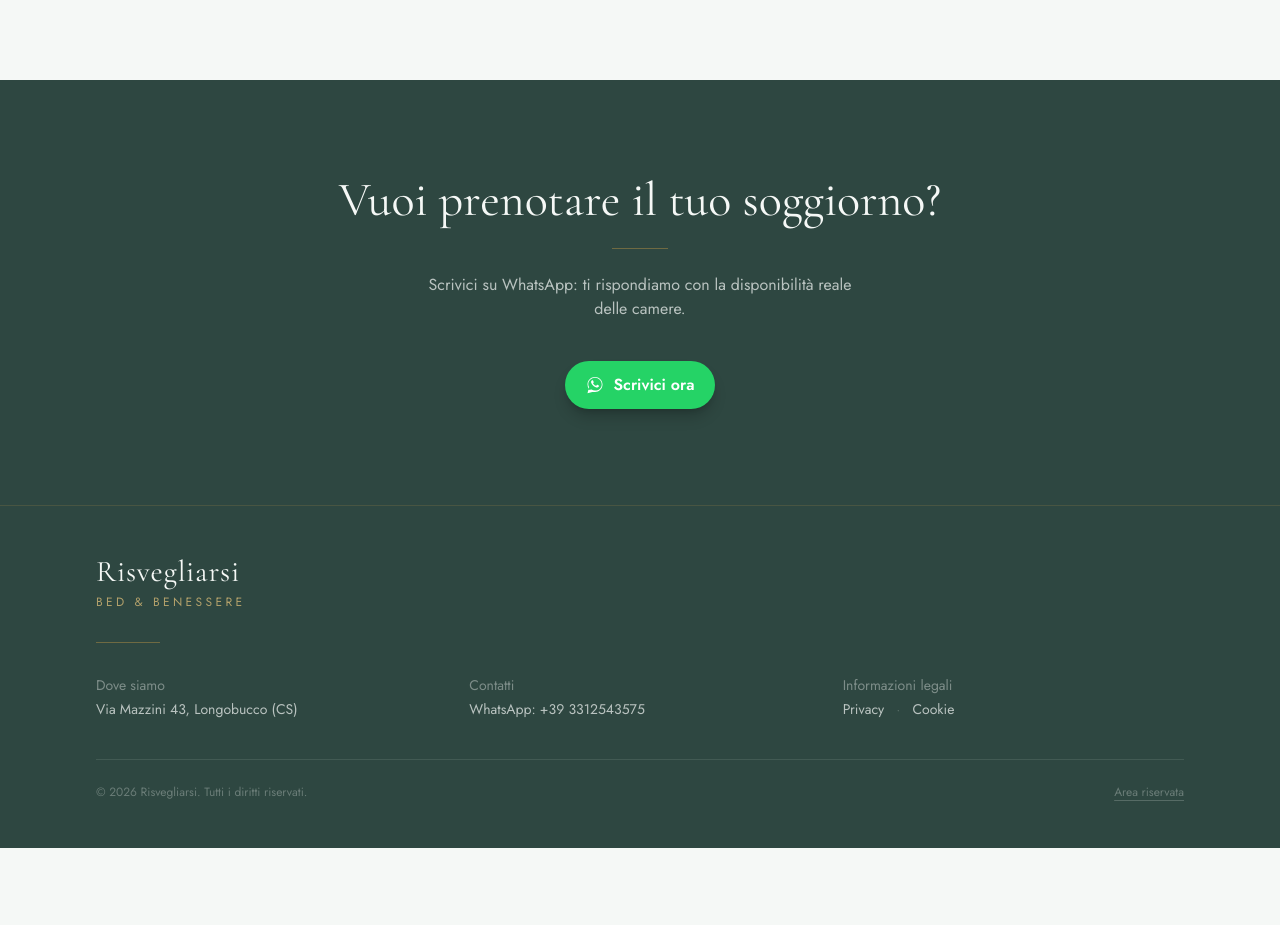
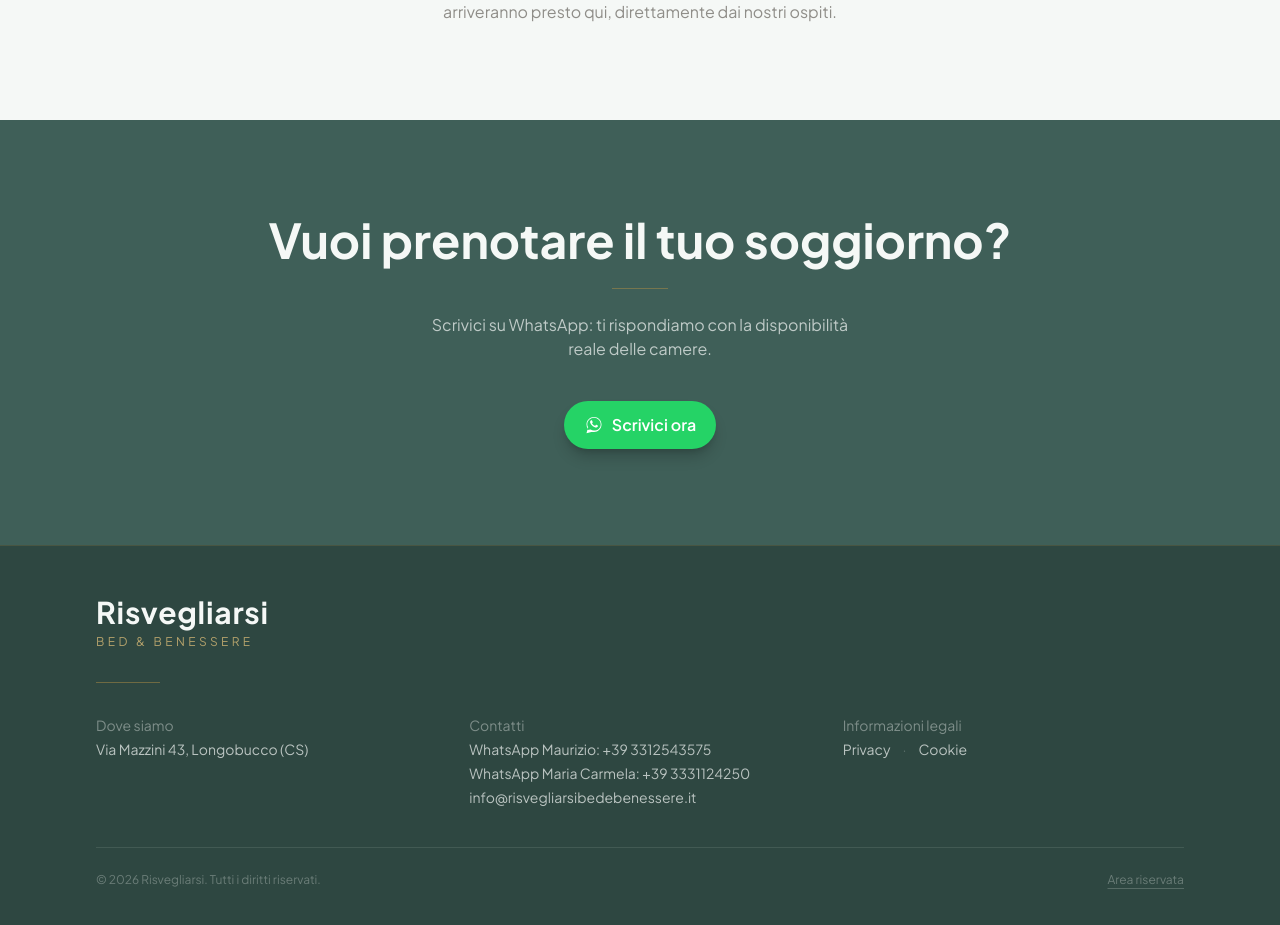
Before and after one commit to rossanorooms-prog/risvegliarsi, a Next.js app: page / in a window 1280 px wide. Shown: the part 3112-4037 px from the top of the page. Before the commit the page ends 3960 px from the top, so only its background shows below. Built offline with nearby package versions, Linux system fonts and the light colour scheme.

Commit message:
Footer con WhatsApp cliccabile di entrambi i titolari ed email; colore CTA differenziato dal footer (verde petrolio medio invece di scuro); font di tutto il sito cambiato in Plus Jakarta Sans (alternativa open-source al Cereal di Airbnb), pesi piu' marcati per i titoli

```diff
--- a/app/globals.css
+++ b/app/globals.css
@@ -9,6 +9,10 @@ html {
 body {
   background-color: #F5F8F6;
   color: #2A231C;
+}
+
+.font-display {
+  font-weight: 700;
 }
 
 @media (prefers-reduced-motion: reduce) {
--- a/app/layout.tsx
+++ b/app/layout.tsx
@@ -1,5 +1,5 @@
 import type { Metadata } from "next";
-import { Cormorant_Garamond, Jost } from "next/font/google";
+import { Plus_Jakarta_Sans } from "next/font/google";
 import "./globals.css";
 import Header from "@/components/Header";
 import Footer from "@/components/Footer";
@@ -7,15 +7,19 @@ import WhatsAppButton from "@/components/WhatsAppButton";
 import CookieBanner from "@/components/CookieBanner";
 import { site } from "@/data/config";
 
-const display = Cormorant_Garamond({
+// Font unico per tutto il sito, in stile Airbnb (Cereal, il font di Airbnb,
+// non è open source: Plus Jakarta Sans è l'alternativa gratuita più simile
+// per forma geometrica e leggibilità). Pesi più marcati per i titoli.
+const display = Plus_Jakarta_Sans({
   subsets: ["latin"],
-  weight: ["400", "500", "600", "700"],
+  weight: ["600", "700", "800"],
+  style: ["normal", "italic"],
   variable: "--font-display",
 });
 
-const body = Jost({
+const body = Plus_Jakarta_Sans({
   subsets: ["latin"],
-  weight: ["300", "400", "500", "600"],
+  weight: ["400", "500", "600", "700"],
   variable: "--font-body",
 });
 
--- a/app/page.tsx
+++ b/app/page.tsx
@@ -159,7 +159,7 @@ export default function HomePage() {
       <Reviews />
 
       {/* CTA FINALE */}
-      <section className="bg-petrolioscuro py-24 text-center text-crema">
+      <section className="bg-petrolio py-24 text-center text-crema">
         <Reveal direzione="dissolvenza">
           <p className="font-display text-4xl sm:text-5xl">Vuoi prenotare il tuo soggiorno?</p>
         </Reveal>
--- a/components/Footer.tsx
+++ b/components/Footer.tsx
@@ -1,5 +1,5 @@
 import Link from "next/link";
-import { site } from "@/data/config";
+import { site, titolari } from "@/data/config";
 
 export default function Footer() {
   return (
@@ -19,7 +19,23 @@ export default function Footer() {
           </div>
           <div>
             <p className="text-crema/40">Contatti</p>
-            <p className="mt-1">WhatsApp: +{site.whatsappNumero.replace(/^39/, "39 ")}</p>
+            {titolari.map((t) => (
+              <p key={t.nome} className="mt-1">
+                <a
+                  href={`https://wa.me/${t.whatsappNumero}`}
+                  target="_blank"
+                  rel="noopener noreferrer"
+                  className="hover:text-orochiaro"
+                >
+                  WhatsApp {t.nome}: +{t.whatsappNumero.replace(/^39/, "39 ")}
+                </a>
+              </p>
+            ))}
+            <p className="mt-1">
+              <a href={`mailto:${site.email}`} className="hover:text-orochiaro">
+                {site.email}
+              </a>
+            </p>
           </div>
           <div>
             <p className="text-crema/40">Informazioni legali</p>
--- a/data/config.ts
+++ b/data/config.ts
@@ -10,7 +10,7 @@ export const site = {
   whatsappNumero: "393312543575", // formato internazionale senza + né spazi
   whatsappMessaggioDefault:
     "Ciao! Vorrei avere informazioni sulla disponibilità a Risvegliarsi.",
-  email: "info@risvegliarsi.it", // aggiorna con l'indirizzo reale
+  email: "info@risvegliarsibedebenessere.it",
   indirizzo: "Via Mazzini 43, Longobucco (CS)",
   url: "https://www.risvegliarsibedebenessere.it",
 };
--- a/tailwind.config.ts
+++ b/tailwind.config.ts
@@ -22,7 +22,7 @@ const config: Config = {
         orochiaro: "#D4B876",
       },
       fontFamily: {
-        display: ["var(--font-display)", "serif"],
+        display: ["var(--font-display)", "sans-serif"],
         body: ["var(--font-body)", "sans-serif"],
       },
       letterSpacing: {
```
